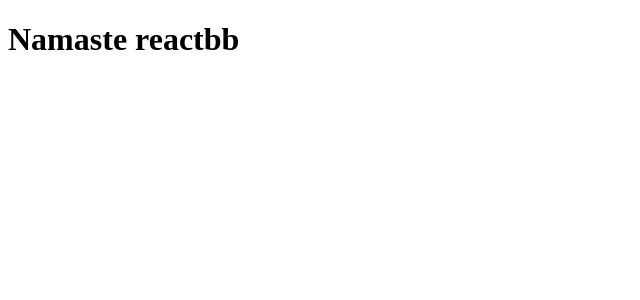
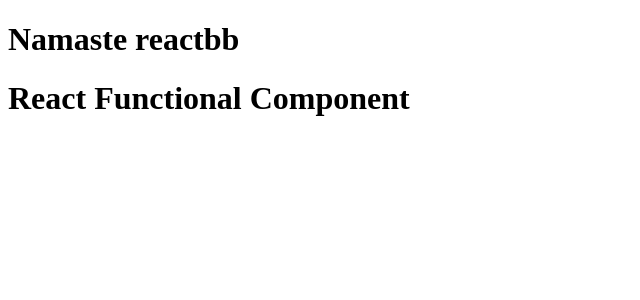
Before and after one commit to sreevani10/namaste-react, a React (Vite) app: page / in a window 1280 px wide. Shown: the top 300 px of the page, without its empty margins (0-640 px from the left). Built offline with nearby package versions, Linux system fonts and the light colour scheme.

Commit message:
add react component and component composition

```diff
--- a/App.js
+++ b/App.js
@@ -10,11 +10,32 @@
 //JSX => Babel transapiler convert it to => React.createElement => ReactElement.JS Object => HtmlElement (render)
 
 //to write jsx in multiple lines we can wrap elements into ()
-const jsxHeading = (
+
+//React Element
+const jsxHading = (
 <h1 className="heading">
     Namaste reactbb
 </h1>
 );
+
+
+///Component Composition -- to put one component into another
+const Title =()=> (
+    <h1 className="heading">
+        Namaste reactbb
+    </h1>
+    );
+
+//React Component
+// Class based com and functional based com
+//React Functional Component
+const HeadingComponent = ()=>(
+     <div id="container">
+        <Title/>
+
+     <h1>React Functional Component</h1>
+     </div>
+)
 const root = ReactDOM.createRoot(document.getElementById("root"));
 
-root.render(jsxHeading);
+root.render(<HeadingComponent/>);
```
